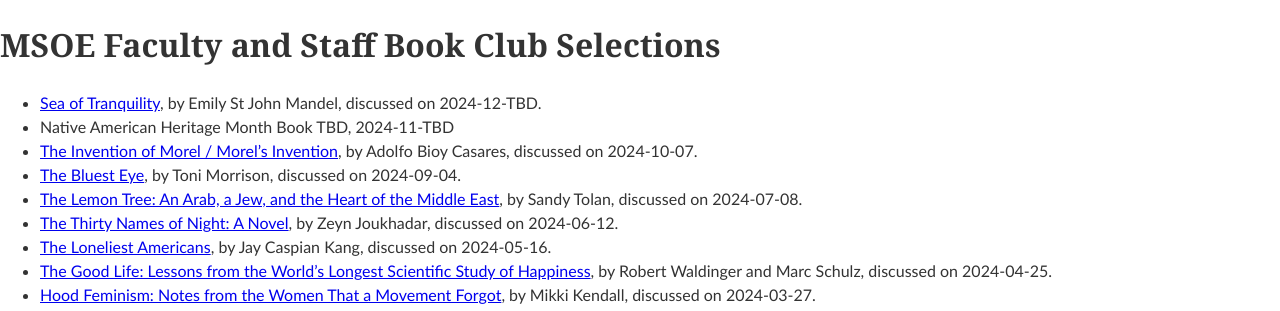
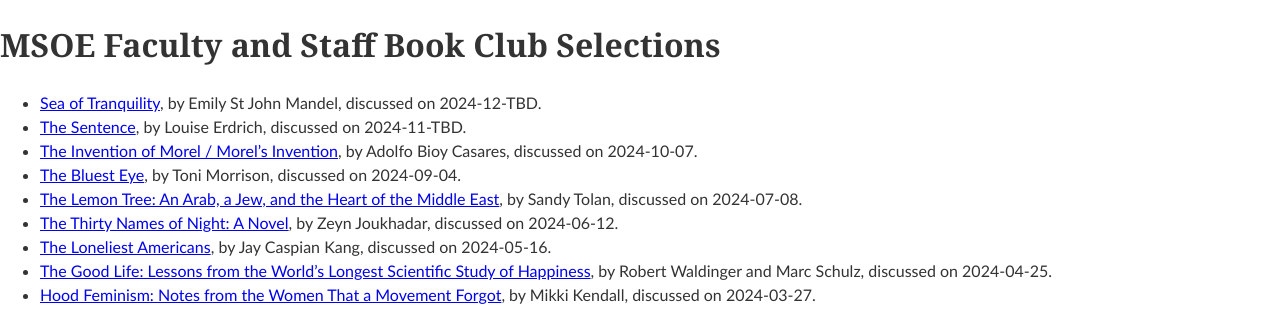
Before and after one commit to edurant/edurant.github.io, a Jekyll site: the page built from misc/bookClub.md, in a window 1280 px wide. Shown: the top 311 px of the page. Built offline with Jekyll 4.4.1, drawn with Linux system fonts in a browser that asks for light colours; our own code applies the rules of GitHub Pages for plain Markdown files.

Commit message:
Book club November selection

```diff
--- a/misc/bookClub.md
+++ b/misc/bookClub.md
@@ -1,10 +1,10 @@
 ---
 title: "MSOE Faculty and Staff Book Club Selections"
-date: 2024-07-05 12:00:30 -0500
+date: 2024-09-05 12:11:30 -0500
 ---
 
 * [Sea of Tranquility](https://bookshop.org/p/books/sea-of-tranquility-emily-st-john-mandel/17768221), by Emily St John Mandel, discussed on 2024-12-TBD.
-* Native American Heritage Month Book TBD, 2024-11-TBD
+* [The Sentence](https://www.goodreads.com/book/show/56816904-the-sentence), by Louise Erdrich, discussed on 2024-11-TBD.
 * [The Invention of Morel / Morel's Invention](https://bookshop.org/books/the-invention-of-morel/9781590170571), by Adolfo Bioy Casares, discussed on 2024-10-07.
 * [The Bluest Eye](https://bookshop.org/p/books/the-bluest-eye-toni-morrison/8492901), by Toni Morrison, discussed on 2024-09-04.
 * [The Lemon Tree: An Arab, a Jew, and the Heart of the Middle East](https://bookshop.org/books/the-lemon-tree-an-arab-a-jew-and-the-heart-of-the-middle-east/9781596913431), by Sandy Tolan, discussed on 2024-07-08.
```
